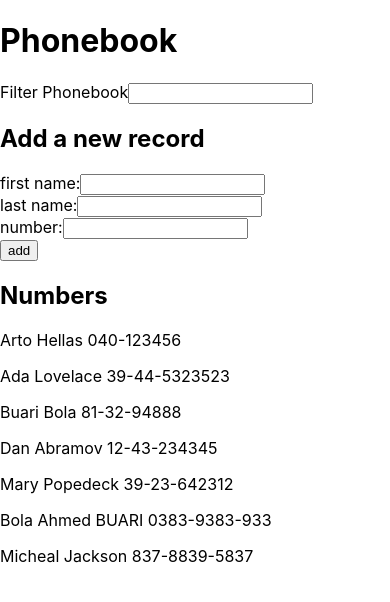
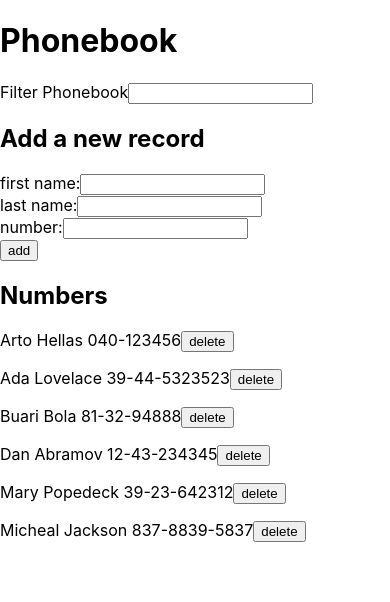
Before and after one commit to bolah2009/full-stack-course, a React (Create React App) app in the folder part2/phonebook/: page / in a window 390 px wide. Shown: the top 602 px of the page. Built offline with nearby package versions, Linux system fonts and the light colour scheme; data requests are answered from the project's data file.

Commit message:
Add part2 question 2.17 solution
Make it possible for users to delete entries from the phonebook.

```diff
--- a/part2/phonebook/db.json
+++ b/part2/phonebook/db.json
@@ -26,11 +26,6 @@
       "id": "0ixn23ehiu"
     },
     {
-      "name": "Bola Ahmed BUARI",
-      "number": "0383-9383-933",
-      "id": "0wtiyyu9fd"
-    },
-    {
       "name": "Micheal Jackson",
       "number": "837-8839-5837",
       "id": "0dew3srxei"
--- a/part2/phonebook/src/components/App.js
+++ b/part2/phonebook/src/components/App.js
@@ -15,7 +15,7 @@ const App = () => {
   });
   const { firstName, lastName, number } = newRecord;
 
-  const { getAll, create } = phonebookService;
+  const { getAll, create, deletePhonebook } = phonebookService;
 
   const generateID = () =>
     Math.random()
@@ -52,6 +52,14 @@ const App = () => {
     setNewRecord({ ...newRecord, ...{ [`${e.target.name}`]: e.target.value } });
   };
 
+  const handleDelete = ({ id, name }) => {
+    if (window.confirm(`Delete ${name}?`)) {
+      deletePhonebook(id).then(() => {
+        setPersons(persons.filter(({ id: currentID }) => id !== currentID));
+      });
+    }
+  };
+
   const handleFilterChange = ({ target: { value } }) => {
     const filterValue = value.replace(/[^a-z| ]+/gi, '');
     setFilter(filterValue);
@@ -59,7 +67,6 @@ const App = () => {
 
   useEffect(() => {
     getAll().then((data) => setPersons(data));
-    console.log('getAll')
   }, [getAll]);
 
   useEffect(() => {
@@ -78,7 +85,7 @@ const App = () => {
         newRecord={newRecord}
       />
       <h2>Numbers</h2>
-      <Persons persons={filteredPersons} />
+      <Persons persons={filteredPersons} handleDelete={handleDelete} />
     </div>
   );
 };
--- a/part2/phonebook/src/components/Persons.js
+++ b/part2/phonebook/src/components/Persons.js
@@ -1,7 +1,12 @@
-const Persons = ({ persons }) => (
+const Persons = ({ persons, handleDelete }) => (
   <div>
     {persons.map((person) => (
-      <p key={person.name}>{person.name + ' ' + person.number}</p>
+      <p key={person.name}>
+        {person.name + ' ' + person.number}
+        <button type='button' onClick={() => handleDelete(person)}>
+          delete
+        </button>
+      </p>
     ))}
   </div>
 );
--- a/part2/phonebook/src/services/phonebook.js
+++ b/part2/phonebook/src/services/phonebook.js
@@ -13,6 +13,11 @@ const create = (newData) => {
   return responseData(request);
 };
 
-const phonebookService = { getAll, create };
+const deletePhonebook = (id) => {
+  const request = axios.delete(`${baseUrl}/${id}`);
+  return responseData(request);
+};
+
+const phonebookService = { getAll, create, deletePhonebook };
 
 export default phonebookService;
```
